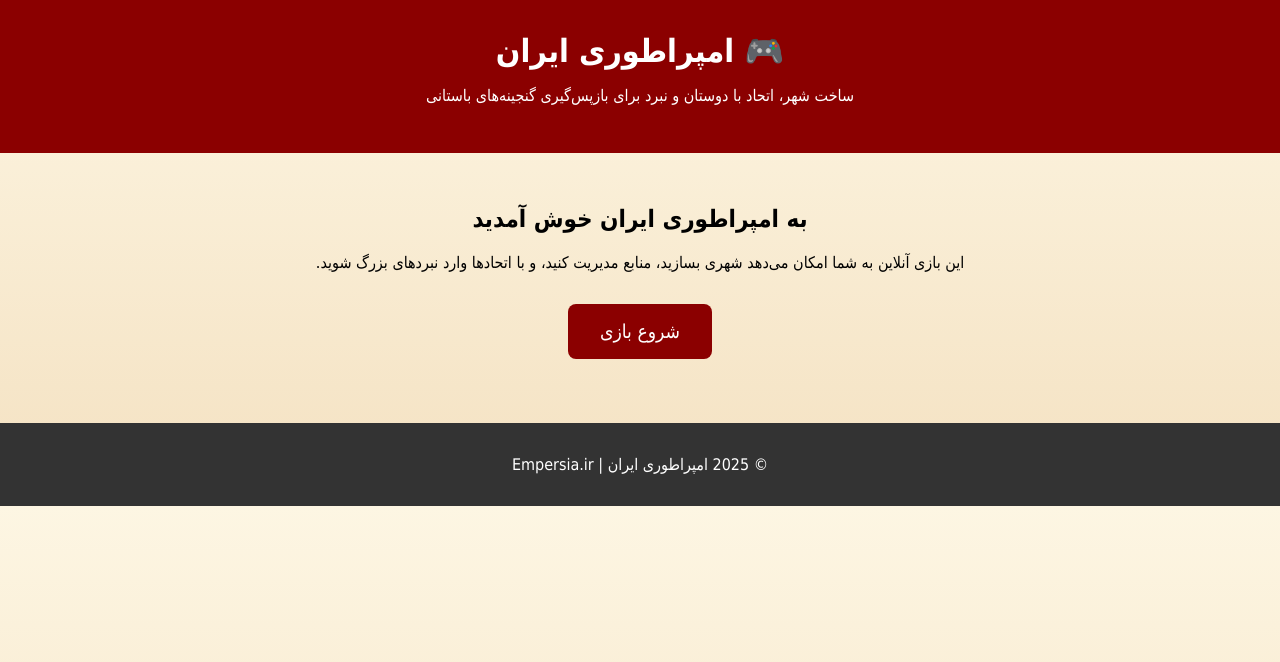
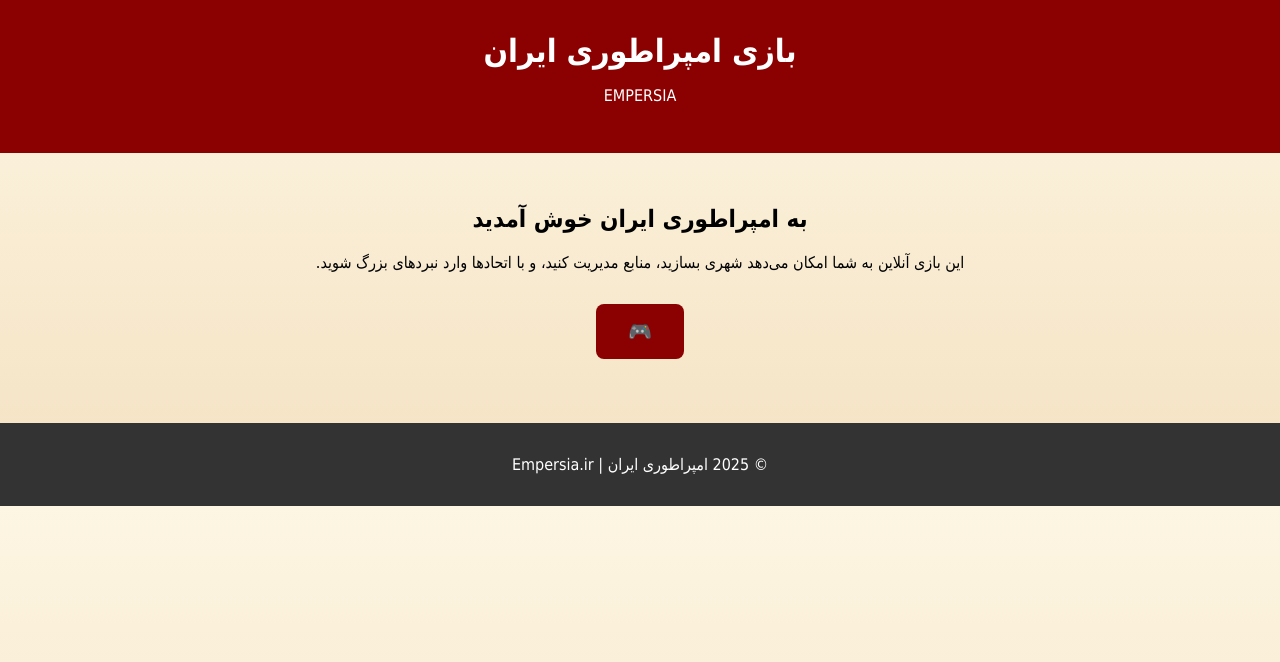
Before and after one commit to empersia/empersia-server, a website: page public/index.html in a window 1280 px wide. Drawn offline with Linux system fonts and the light colour scheme.

Commit message:
توضیح 13

```diff
--- a/public/index.html
+++ b/public/index.html
@@ -3,8 +3,8 @@
 <head>
   <meta charset="UTF-8">
   <meta name="viewport" content="width=device-width, initial-scale=1.0">
-  <title>امپراطوری ایران | Empersia</title>
-  <meta name="description" content="بازی آنلاین امپراطوری ایران - شهرسازی، اتحاد و نبرد برای بازپس‌گیری گنجینه‌های باستانی ایران.">
+  <title>امپراطوری ایران | EMPERSIA</title>
+  <meta name="description" content="بازی آنلاین و رایگان امپراطوری ایران ، شهرسازی ، نیروسازی و نبرد برای ...">
   <link rel="icon" href="/favicon.ico">
   <style>
     body {
@@ -46,8 +46,8 @@
 </head>
 <body>
   <header>
-    <h1>🎮 امپراطوری ایران</h1>
-    <p>ساخت شهر، اتحاد با دوستان و نبرد برای بازپس‌گیری گنجینه‌های باستانی</p>
+    <h1> بازی امپراطوری ایران </h1>
+    <p>EMPERSIA</p>
   </header>
   <main>
     <h2>به امپراطوری ایران خوش آمدید</h2>
@@ -55,7 +55,7 @@
       این بازی آنلاین به شما امکان می‌دهد شهری بسازید، منابع مدیریت کنید،
       و با اتحادها وارد نبردهای بزرگ شوید.
     </p>
-    <a href="#" class="btn">شروع بازی</a>
+    <a href="#" class="btn">🎮</a>
   </main>
   <footer>
     <p>© 2025 امپراطوری ایران | Empersia.ir</p>
```
